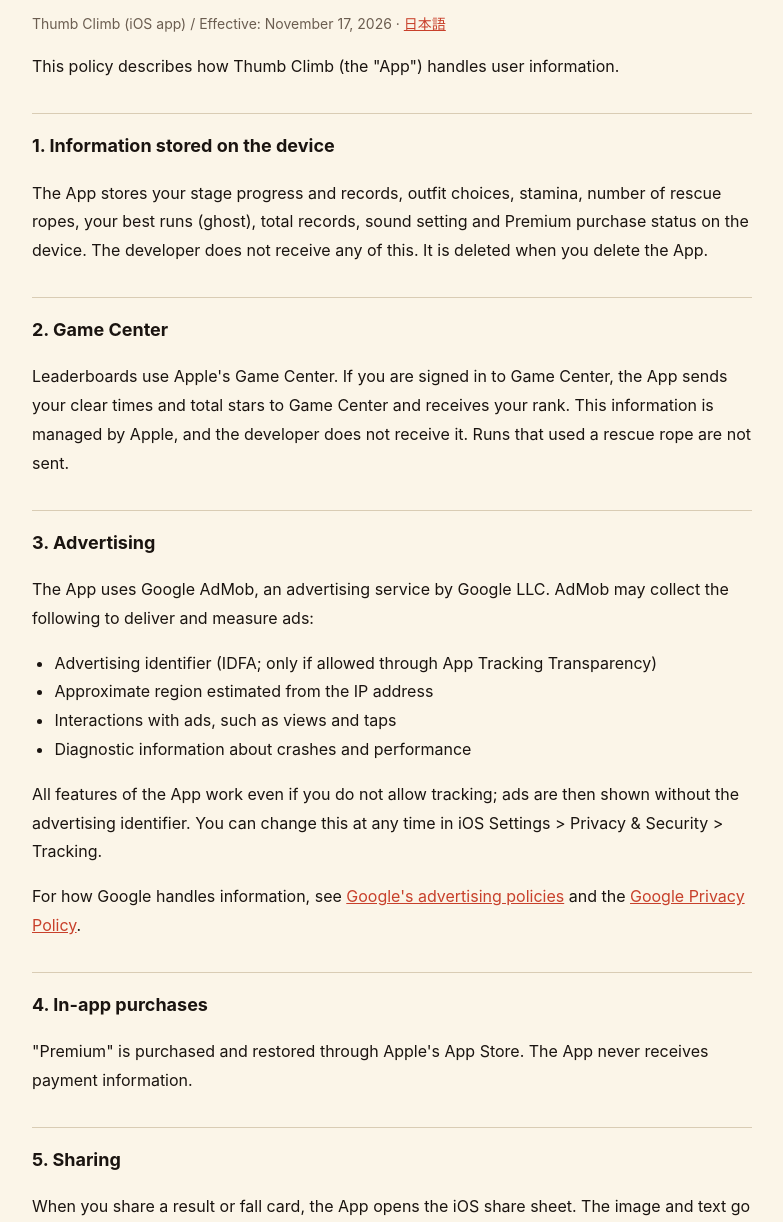
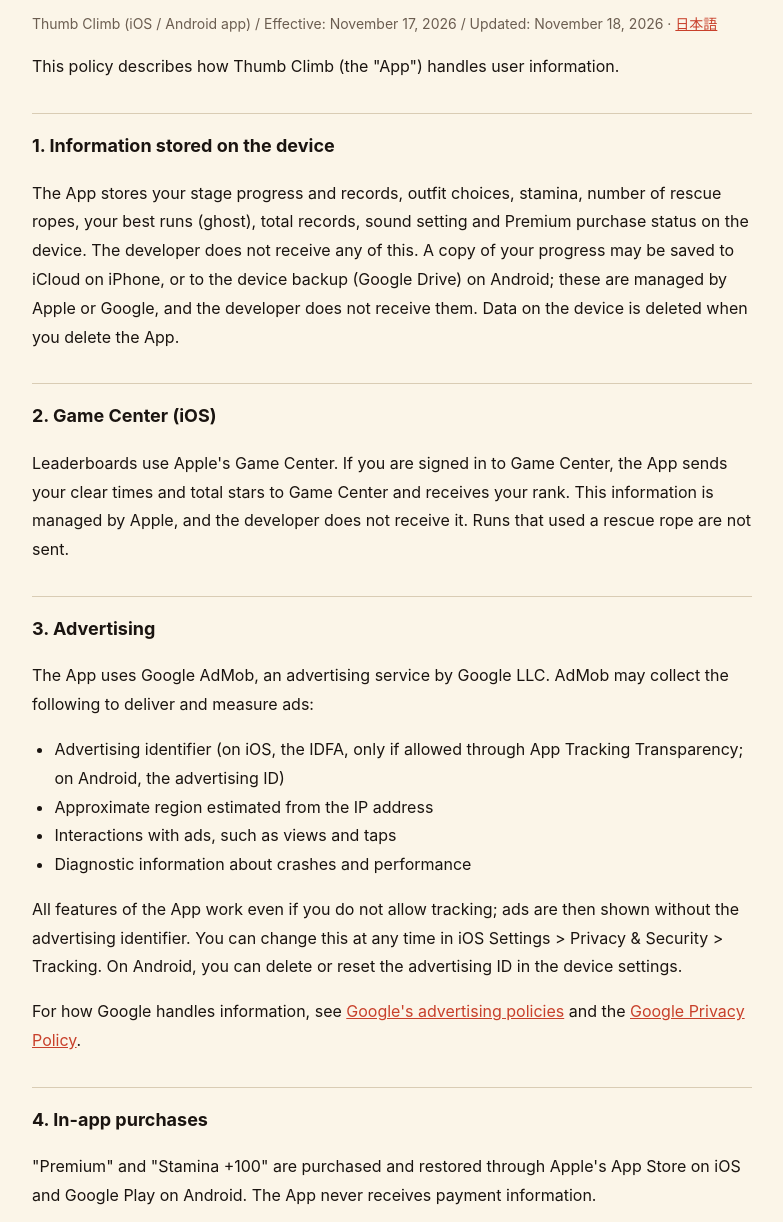
Before and after one commit to mentaimonico/mentaimonico.github.io, a plain HTML site: page thumb-climb/en/privacy-policy.html in a window 1280 px wide. Shown: the part 78-1300 px from the top of the page, without its empty margins (248-1031 px from the left). Drawn offline with Linux system fonts and the light colour scheme.

Commit message:
fix: サムクライムのプライバシーポリシーに Android の分を足す
Co-Authored-By: Claude Opus 5.5 <noreply@anthropic.com>

```diff
--- a/thumb-climb/en/privacy-policy.html
+++ b/thumb-climb/en/privacy-policy.html
@@ -19,32 +19,32 @@
 <body>
 <main>
   <h1>Privacy Policy</h1>
-  <p class="meta">Thumb Climb (iOS app) / Effective: November 17, 2026 · <a href="../privacy-policy.html">日本語</a></p>
+  <p class="meta">Thumb Climb (iOS / Android app) / Effective: November 17, 2026 / Updated: November 18, 2026 · <a href="../privacy-policy.html">日本語</a></p>
 
   <p>This policy describes how Thumb Climb (the "App") handles user information.</p>
 
   <h2>1. Information stored on the device</h2>
-  <p>The App stores your stage progress and records, outfit choices, stamina, number of rescue ropes, your best runs (ghost), total records, sound setting and Premium purchase status on the device. The developer does not receive any of this. It is deleted when you delete the App.</p>
+  <p>The App stores your stage progress and records, outfit choices, stamina, number of rescue ropes, your best runs (ghost), total records, sound setting and Premium purchase status on the device. The developer does not receive any of this. A copy of your progress may be saved to iCloud on iPhone, or to the device backup (Google Drive) on Android; these are managed by Apple or Google, and the developer does not receive them. Data on the device is deleted when you delete the App.</p>
 
-  <h2>2. Game Center</h2>
+  <h2>2. Game Center (iOS)</h2>
   <p>Leaderboards use Apple's Game Center. If you are signed in to Game Center, the App sends your clear times and total stars to Game Center and receives your rank. This information is managed by Apple, and the developer does not receive it. Runs that used a rescue rope are not sent.</p>
 
   <h2>3. Advertising</h2>
   <p>The App uses Google AdMob, an advertising service by Google LLC. AdMob may collect the following to deliver and measure ads:</p>
   <ul>
-    <li>Advertising identifier (IDFA; only if allowed through App Tracking Transparency)</li>
+    <li>Advertising identifier (on iOS, the IDFA, only if allowed through App Tracking Transparency; on Android, the advertising ID)</li>
     <li>Approximate region estimated from the IP address</li>
     <li>Interactions with ads, such as views and taps</li>
     <li>Diagnostic information about crashes and performance</li>
   </ul>
-  <p>All features of the App work even if you do not allow tracking; ads are then shown without the advertising identifier. You can change this at any time in iOS Settings &gt; Privacy &amp; Security &gt; Tracking.</p>
+  <p>All features of the App work even if you do not allow tracking; ads are then shown without the advertising identifier. You can change this at any time in iOS Settings &gt; Privacy &amp; Security &gt; Tracking. On Android, you can delete or reset the advertising ID in the device settings.</p>
   <p>For how Google handles information, see <a href="https://policies.google.com/technologies/ads">Google's advertising policies</a> and the <a href="https://policies.google.com/privacy">Google Privacy Policy</a>.</p>
 
   <h2>4. In-app purchases</h2>
-  <p>"Premium" is purchased and restored through Apple's App Store. The App never receives payment information.</p>
+  <p>"Premium" and "Stamina +100" are purchased and restored through Apple's App Store on iOS and Google Play on Android. The App never receives payment information.</p>
 
   <h2>5. Sharing</h2>
-  <p>When you share a result or fall card, the App opens the iOS share sheet. The image and text go only to the destination you choose; the developer does not receive them.</p>
+  <p>When you share a result or fall card, the App opens the system share sheet. The image and text go only to the destination you choose; the developer does not receive them.</p>
 
   <h2>6. Disclosure to third parties</h2>
   <p>The developer does not collect user information or provide it to third parties, except for the collection by the advertising service in section 3.</p>
```
Also changed, not shown: thumb-climb/privacy-policy.html (+7 -7 lines).
